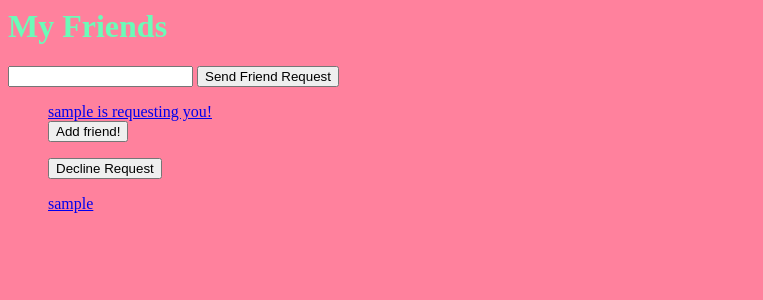
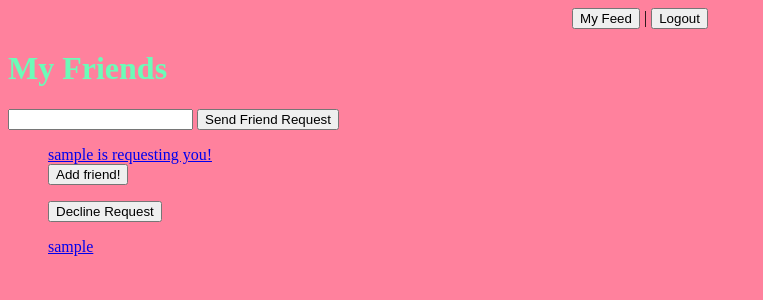
Before and after one commit to brechang/tripster, a Django app: page /friends in a window 1280 px wide. Shown: the top 300 px of the page, without its empty margins (0-763 px from the left). Run offline with Django 3.2, Linux system fonts and the light colour scheme; a user stored in the database is signed in; tables that the repository leaves empty hold one stand-in row (values such as "Sample post").

Commit message:
testing buttons more

```diff
--- a/mysite/tripster/templates/tripster/friends.html
+++ b/mysite/tripster/templates/tripster/friends.html
@@ -4,6 +4,13 @@
         h1   {color:#6CFBB8}
     </style>
 </head>
+<div style="text-align:center;vertical-align:top;">
+
+	<form action="{% url 'feed' %}" method="post">
+		{% csrf_token %}
+	<input type="submit" value="My Feed"/> | <a href="/"><button>Logout</button></a>
+
+</div>
 
 <h1>My Friends</h1>
 
```
